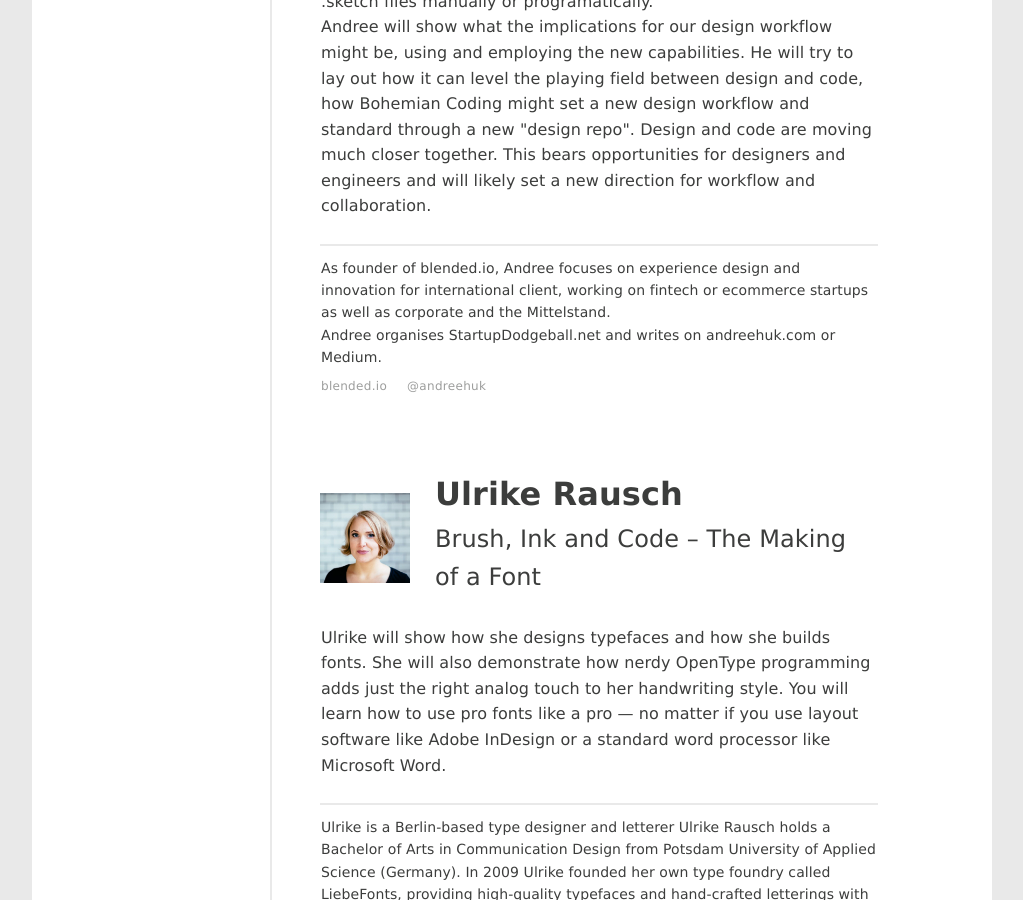
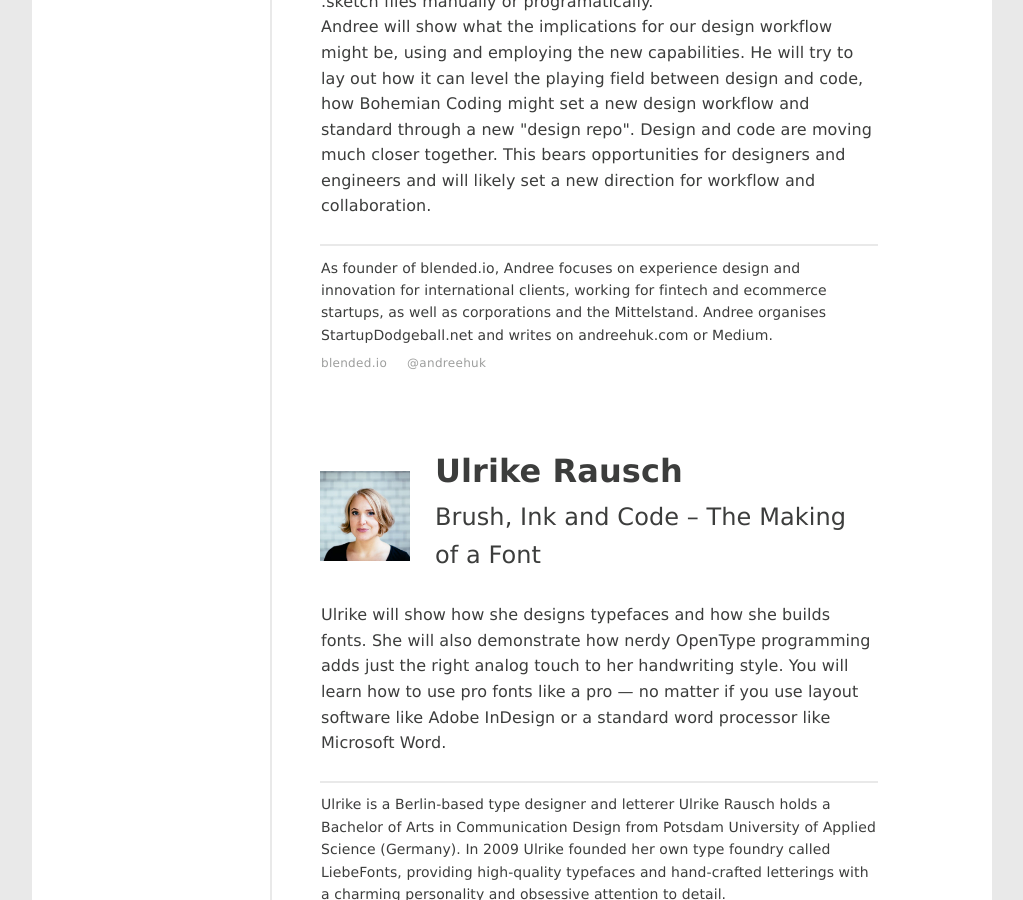
Before and after one commit to upfrontug/upfrontug.github.io, a Jekyll site: the page built from _posts/2017-06-13-meetup.html, in a window 1280 px wide and 900 px high, scrolled down 1097 px. Shown: the whole window, without its empty margins (128-1151 px from the left). Built offline with Jekyll 4.4.1, drawn with Linux system fonts in a browser that asks for light colours; a script that is not in the unit is left out.

Commit message:
fix(posts): correct typos in Andree's bio

```diff
--- a/_posts/2017-06-13-meetup.html
+++ b/_posts/2017-06-13-meetup.html
@@ -18,7 +18,7 @@
       title: 'Design Is Code, Code Is Design With The New Sketch'
       picture: 'andree-huk.jpg'
       desc: 'Sketch 43 will revolutionise software design work. The next version of Sketch will have an new file format that allows to read and write .sketch files manually or programatically.<br>Andree will show what the implications for our design workflow might be, using and employing the new capabilities. He will try to lay out how it can level the playing field between design and code, how Bohemian Coding might set a new design workflow and standard through a new "design repo". Design and code are moving much closer together. This bears opportunities for designers and engineers and will likely set a new direction for workflow and collaboration.'
-      bio: 'As founder of blended.io, Andree focuses on experience design and innovation for international client, working on fintech or ecommerce startups as well as corporate and the Mittelstand.<br>Andree organises StartupDodgeball.net and writes on andreehuk.com or Medium.'
+      bio: 'As founder of blended.io, Andree focuses on experience design and innovation for international clients, working for fintech and ecommerce startups, as well as corporations and the Mittelstand. Andree organises StartupDodgeball.net and writes on andreehuk.com or Medium.'
       links:
         - url: 'http://blended.io/'
           title: 'blended.io'
```
